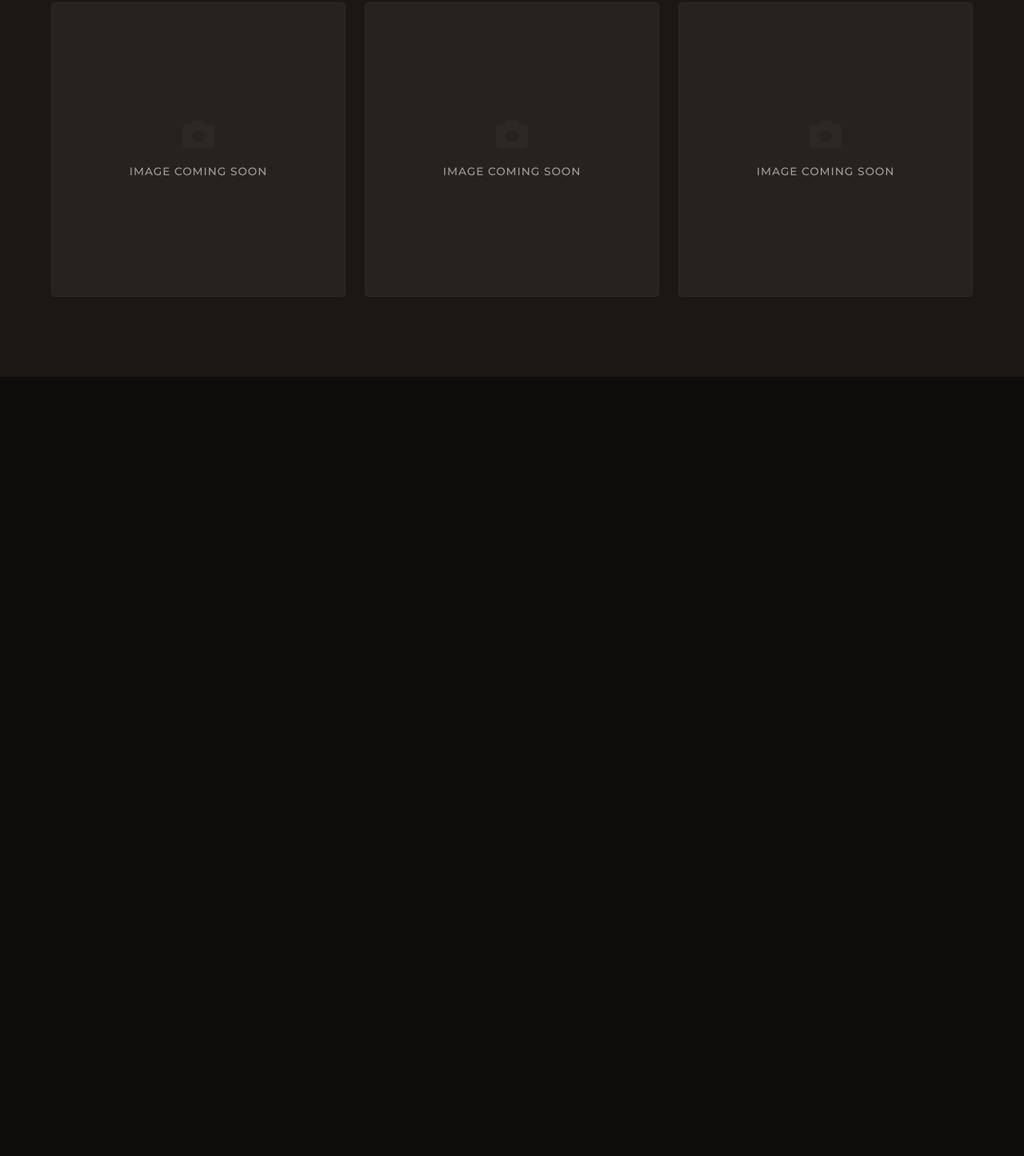
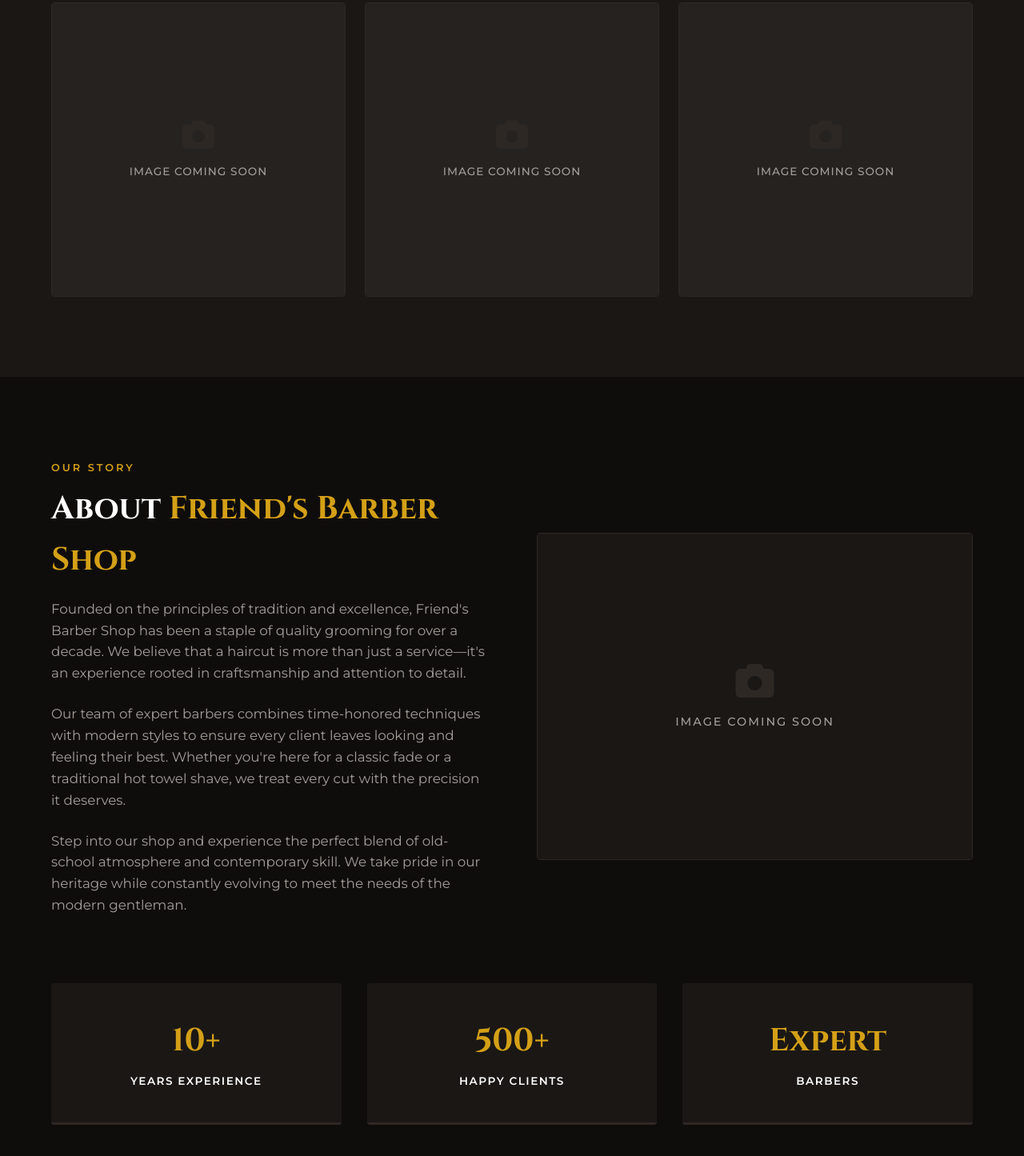
Before and after one commit to imkashifjavaid/barber-shop-landing-page, a plain HTML site: page index.html in a window 1280 px wide. Shown: the part 2612-4057 px from the top of the page at 80% size. Before the commit the page ends 3083 px from the top, so only its background shows below. Drawn offline with Linux system fonts and the light colour scheme.

Commit message:
Add about section with team info and stats

```diff
--- a/index.html
+++ b/index.html
@@ -186,6 +186,43 @@
         </div>
     </section>
 
+    <!-- About Section -->
+    <section id="about" class="about">
+        <div class="container">
+            <div class="about-flex">
+                <div class="about-content">
+                    <span class="section-badge">Our Story</span>
+                    <h2 class="section-title">About <span class="text-gold">Friend's Barber Shop</span></h2>
+                    <p>Founded on the principles of tradition and excellence, Friend's Barber Shop has been a staple of quality grooming for over a decade. We believe that a haircut is more than just a service—it's an experience rooted in craftsmanship and attention to detail.</p>
+                    <p>Our team of expert barbers combines time-honored techniques with modern styles to ensure every client leaves looking and feeling their best. Whether you're here for a classic fade or a traditional hot towel shave, we treat every cut with the precision it deserves.</p>
+                    <p>Step into our shop and experience the perfect blend of old-school atmosphere and contemporary skill. We take pride in our heritage while constantly evolving to meet the needs of the modern gentleman.</p>
+                </div>
+                <div class="about-image">
+                    <!-- Replace with actual image: barber-team.jpg -->
+                    <div class="about-placeholder">
+                        <i class="fa-solid fa-camera"></i>
+                        <span>Image Coming Soon</span>
+                    </div>
+                </div>
+            </div>
+
+            <div class="about-stats">
+                <div class="stat-box">
+                    <div class="stat-number">10+</div>
+                    <div class="stat-label">Years Experience</div>
+                </div>
+                <div class="stat-box">
+                    <div class="stat-number">500+</div>
+                    <div class="stat-label">Happy Clients</div>
+                </div>
+                <div class="stat-box">
+                    <div class="stat-number">Expert</div>
+                    <div class="stat-label">Barbers</div>
+                </div>
+            </div>
+        </div>
+    </section>
+
     <!-- Custom Script -->
     <script src="script.js"></script>
 </body>
--- a/style.css
+++ b/style.css
@@ -402,6 +402,100 @@ body {
     color: var(--primary-gold);
 }
 
+/* --- About Section --- */
+.about {
+    padding: 100px 0;
+    background-color: var(--bg-dark);
+}
+
+.about-flex {
+    display: flex;
+    align-items: center;
+    gap: 4rem;
+    margin-bottom: 60px;
+}
+
+.about-content {
+    flex: 1;
+}
+
+.about-content .section-title {
+    text-align: left;
+}
+
+.about-content p {
+    color: var(--text-muted);
+    margin-bottom: 1.5rem;
+    font-size: 1.05rem;
+}
+
+.about-image {
+    flex: 1;
+    border-radius: 4px;
+    overflow: hidden;
+    border: 1px solid var(--border-color);
+}
+
+.about-placeholder {
+    aspect-ratio: 4 / 3;
+    display: flex;
+    flex-direction: column;
+    align-items: center;
+    justify-content: center;
+    gap: 1rem;
+    background-color: var(--bg-card);
+    color: var(--text-muted);
+}
+
+.about-placeholder i {
+    font-size: 3rem;
+    color: var(--border-color);
+}
+
+.about-placeholder span {
+    text-transform: uppercase;
+    letter-spacing: 2px;
+    font-size: 0.9rem;
+    font-weight: 500;
+}
+
+.about-stats {
+    display: grid;
+    grid-template-columns: repeat(3, 1fr);
+    gap: 2rem;
+    margin-top: 40px;
+}
+
+.stat-box {
+    background-color: var(--bg-card);
+    padding: 2.5rem 1.5rem;
+    text-align: center;
+    border-radius: 4px;
+    border-bottom: 3px solid var(--border-color);
+    transition: all var(--transition-normal);
+}
+
+.stat-box:hover {
+    border-color: var(--primary-gold);
+    transform: translateY(-5px);
+}
+
+.stat-number {
+    font-family: var(--font-heading);
+    font-size: 2.5rem;
+    color: var(--primary-gold);
+    font-weight: 700;
+    margin-bottom: 0.5rem;
+}
+
+.stat-label {
+    color: var(--text-light);
+    text-transform: uppercase;
+    font-size: 0.85rem;
+    letter-spacing: 1.5px;
+    font-weight: 600;
+}
+
 /* --- Animations --- */
 @keyframes fadeInUp {
     from {
@@ -419,9 +513,26 @@ body {
     .hero-title {
         font-size: 3rem;
     }
+
+    .about-flex {
+        gap: 2rem;
+    }
 }
 
 @media (max-width: 768px) {
+    .about-flex {
+        flex-direction: column;
+        text-align: center;
+    }
+
+    .about-content .section-title {
+        text-align: center;
+    }
+
+    .about-stats {
+        grid-template-columns: 1fr;
+    }
+
     .mobile-toggle {
         display: block;
     }
```
